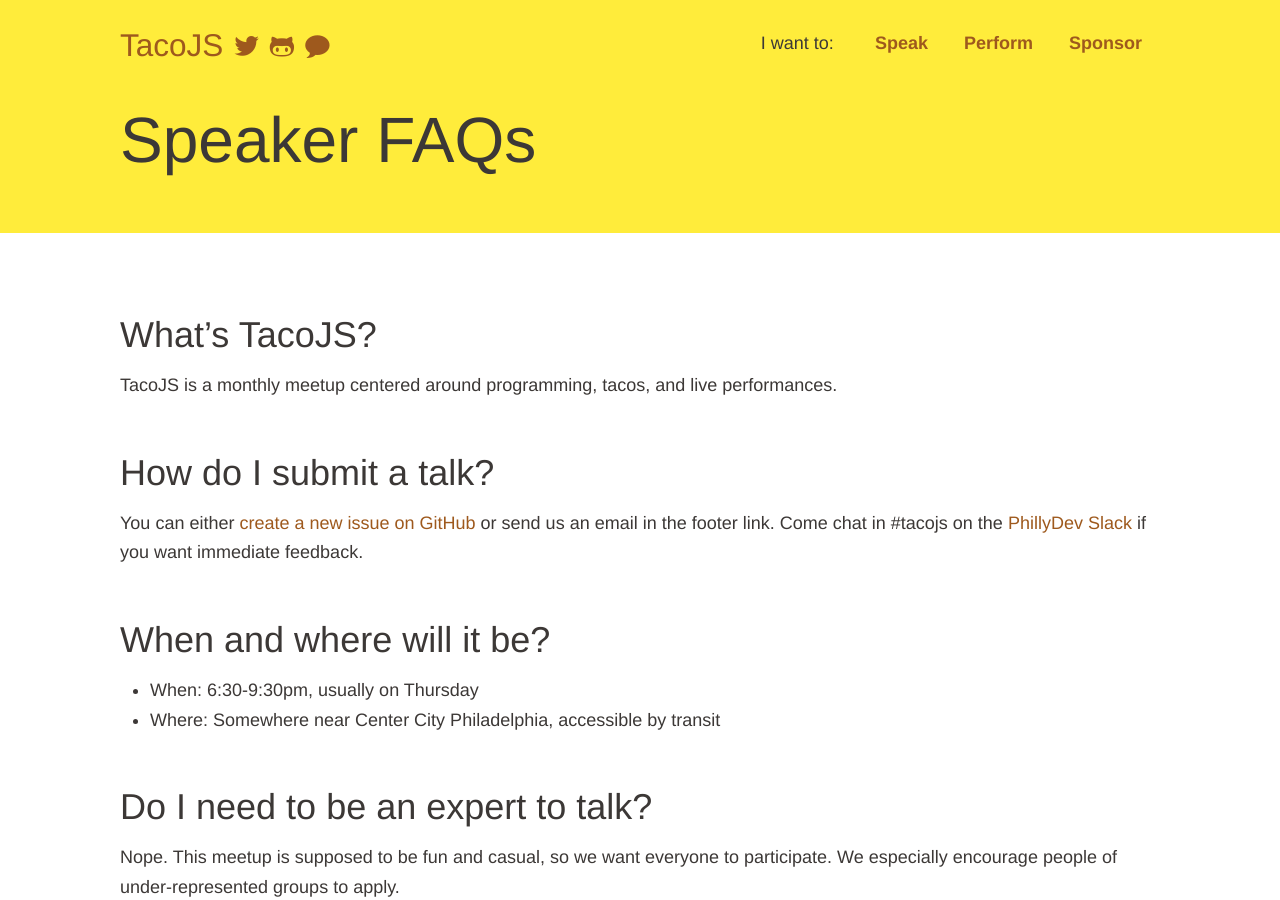
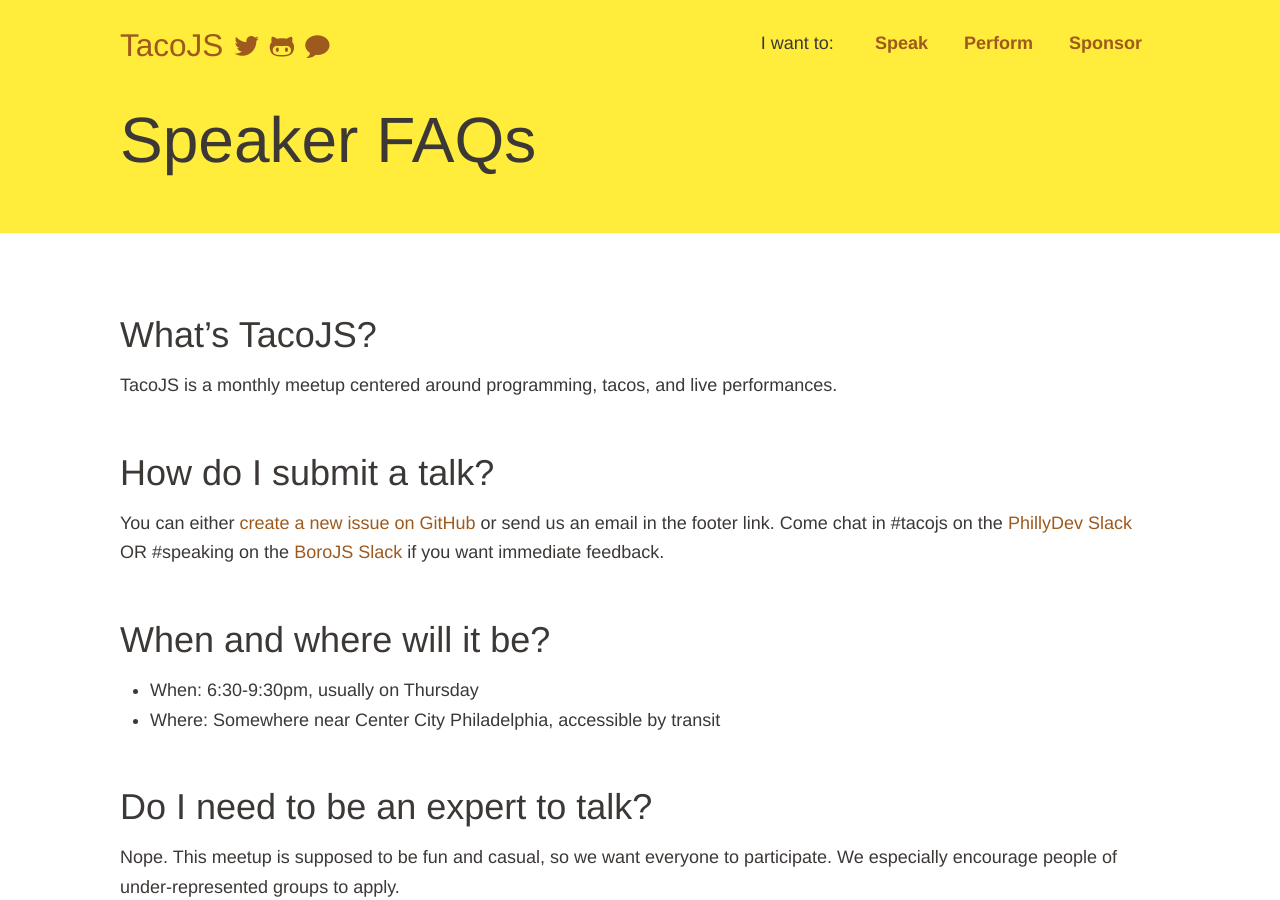
Before and after one commit to TacoJS/tacojs.github.io, a Jekyll site: the page built from pages/speakers.md, in a window 1280 px wide and 900 px high. Built offline with Jekyll 4.4.1, drawn with Linux system fonts in a browser that asks for light colours; nearby versions of some CDN libraries; some web fonts are replaced.

Commit message:
Add another slack

```diff
--- a/pages/speakers.md
+++ b/pages/speakers.md
@@ -10,7 +10,7 @@
 
 ## How do I submit a talk?
 
-You can either [create a new issue on GitHub](https://github.com/TacoJS/talks/issues) or send us an email in the footer link. Come chat in #tacojs on the [PhillyDev Slack](http://phillydev.org/) if you want immediate feedback.
+You can either [create a new issue on GitHub](https://github.com/TacoJS/talks/issues) or send us an email in the footer link. Come chat in #tacojs on the [PhillyDev Slack](http://phillydev.org/) OR #speaking on the [BoroJS Slack](http://borojs.slack.com/) if you want immediate feedback.
 
 ## When and where will it be?
 
```
